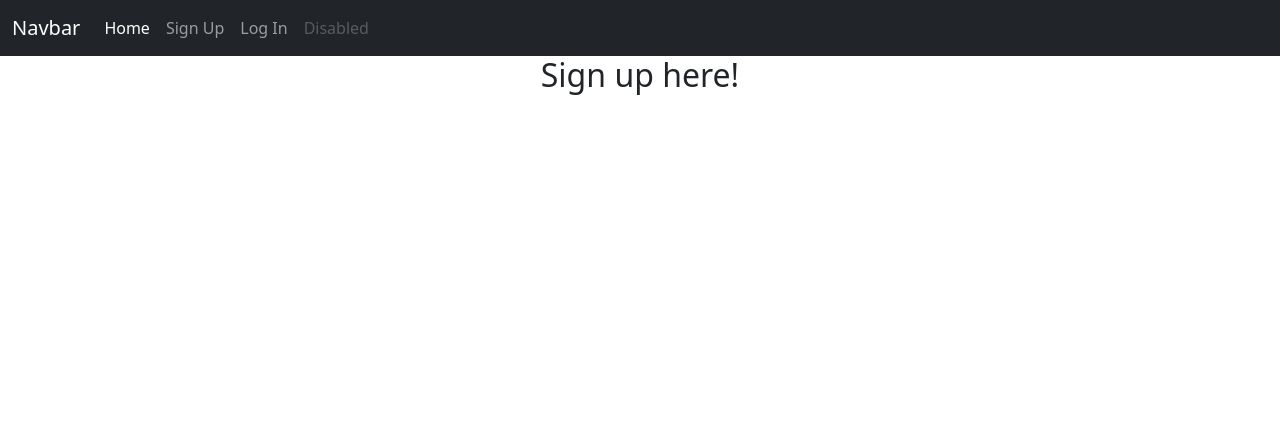
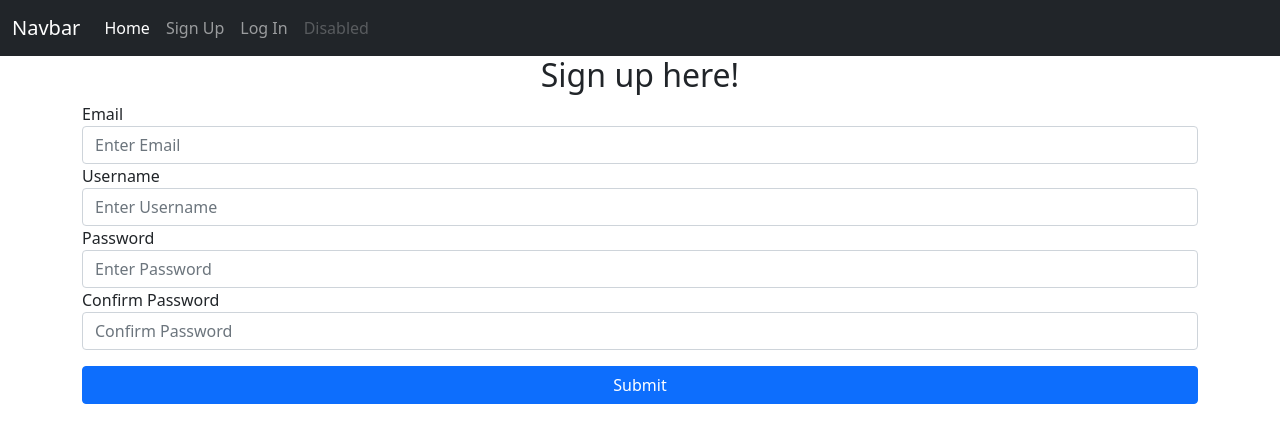
Before and after one commit to rebeccalpeace/intro_to_flask, a Flask app: page /signup in a window 1280 px wide. Shown: the top 443 px of the page. Run offline with Flask 2, Linux system fonts and the light colour scheme; some libraries are stand-ins or nearby versions.

Commit message:
add sign up form

```diff
--- a/app/__init__.py
+++ b/app/__init__.py
@@ -1,5 +1,6 @@
 from flask import Flask
 
 app = Flask(__name__)
+app.config['SECRET_KEY'] = 'you-will-never-guess'
 
 from . import routes
--- /dev/null
+++ b/app/forms.py
@@ -0,0 +1,12 @@
+from ast import Pass
+from flask_wtf import FlaskForm
+
+from wtforms import StringField, PasswordField, SubmitField
+from wtforms.validators import DataRequired, EqualTo
+
+class SignUpForm(FlaskForm):
+    email = StringField('Email', validators=[DataRequired()])
+    username = StringField('Username', validators=[DataRequired()])
+    password = PasswordField('Password', validators=[DataRequired()])
+    confirm_pass = PasswordField('Confirm Password', validators=[DataRequired(), EqualTo("password")])
+    submit = SubmitField()
--- a/app/routes.py
+++ b/app/routes.py
@@ -1,5 +1,8 @@
+from curses.ascii import SI
 from app import app
 from flask import render_template
+from app.forms import SignUpForm
+
 
 
 @app.route('/')
@@ -14,4 +17,5 @@ def index():
 
 @app.route('/signup')
 def signup():
-    return render_template('signup.html')
+    form = SignUpForm()
+    return render_template('signup.html', form=form)
--- a/app/templates/signup.html
+++ b/app/templates/signup.html
@@ -4,4 +4,24 @@
 
 {% block content %}
     <h2 class="text-center">Sign up here!</h2>
+
+<form>
+    {{ form.csrf_token }}
+    <div class="form-group">
+        {{ form.email.label }}
+        {{ form.email(class='form-control', placeholder='Enter Email') }}
+
+        {{ form.username.label }}
+        {{ form.username(class='form-control', placeholder='Enter Username') }}
+
+        {{ form.password.label }}
+        {{ form.password(class='form-control', placeholder='Enter Password') }}
+
+        {{ form.confirm_pass.label }}
+        {{ form.confirm_pass(class='form-control', placeholder='Confirm Password') }}
+
+        {{form.submit(class='btn btn-primary w-100 mt-3') }}
+    </div>
+</form>
+
 {% endblock content %}
```
